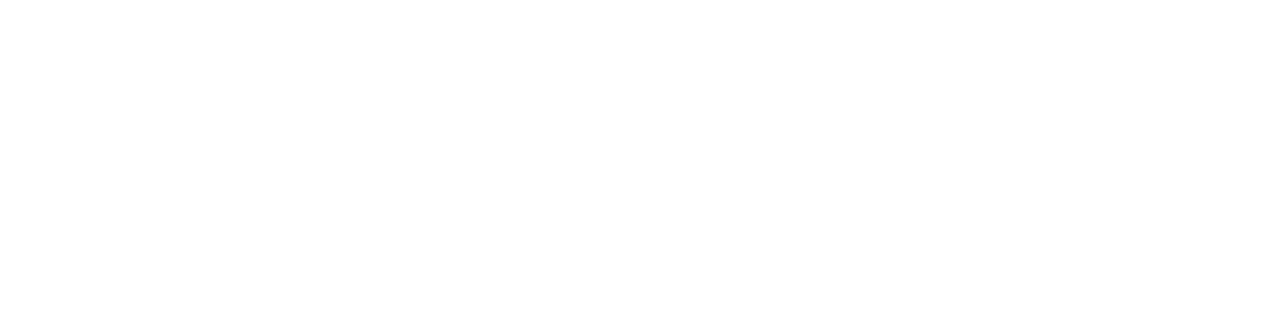
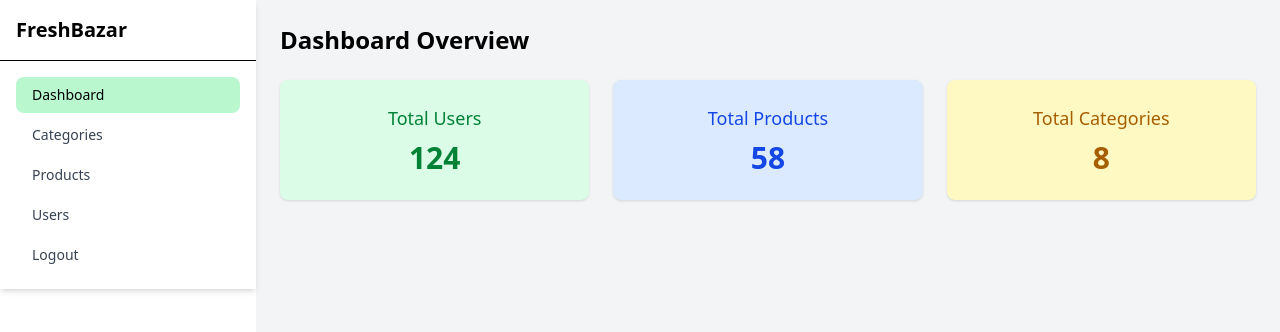
Before and after one commit to Comfortablydumbb/grocery-proj, a React (Vite) app in the folder frontend/: page /admin/dashboard in a window 1280 px wide. Shown: the top 332 px of the page. Built offline with nearby package versions, Linux system fonts and the light colour scheme.

Commit message:
feature: started working on admin pannels

```diff
--- a/frontend/src/App.jsx
+++ b/frontend/src/App.jsx
@@ -15,6 +15,8 @@
 import { Toaster } from "react-hot-toast";
 import VerifyOTP from "./pages/VerifyOtp";
 import PersistLogin from "./hooks/presistLogin";
+import AdminDashboard from "./layouts/AdminLayout";
+import DashboardHome from "./pages/admin/DashboardHome";
 
 const App = () => {
   return (
@@ -49,6 +51,9 @@
           <Route path="/checkout" element={<Checkout />} />
           <Route path="/orders" element={<Orders />} />
         </Route>
+        <Route path="/admin" element={<AdminDashboard />}>
+          <Route path="dashboard" element={<DashboardHome />} />
+        </Route>
       </Route>
     </Routes>
   );
--- /dev/null
+++ b/frontend/src/component/AdminSidebar.jsx
@@ -0,0 +1,60 @@
+import React, { useState } from "react";
+import { NavLink } from "react-router-dom";
+import { Menu, X } from "lucide-react";
+
+const navLinks = [
+  { name: "Dashboard", to: "/admin/dashboard" },
+  { name: "Categories", to: "/admin/categories" },
+  { name: "Products", to: "/admin/products" },
+  { name: "Users", to: "/admin/users" },
+  { name: "Logout", to: "/logout" },
+];
+
+const AdminSidebar = () => {
+  const [isOpen, setIsOpen] = useState(false);
+
+  const toggleSidebar = () => setIsOpen(!isOpen);
+
+  const linkClass = ({ isActive }) =>
+    `block px-4 py-2 rounded-lg text-sm font-medium ${
+      isActive ? "bg-green-200 text-black" : "text-gray-700 hover:bg-gray-100"
+    }`;
+
+  return (
+    <>
+      {/* Mobile Toggle Button */}
+      <div className="md:hidden p-4 flex justify-between items-center bg-white shadow">
+        <h2 className="font-bold text-lg">FreshBazar Admin</h2>
+        <button onClick={toggleSidebar}>
+          {isOpen ? <X className="w-6 h-6" /> : <Menu className="w-6 h-6" />}
+        </button>
+      </div>
+
+      {/* Sidebar */}
+      <div
+        className={`fixed md:static top-0 left-0 z-50 h-full w-64 bg-white shadow-md transform md:translate-x-0 transition-transform duration-200 ease-in-out ${
+          isOpen ? "translate-x-0" : "-translate-x-full md:translate-x-0"
+        }`}
+      >
+        <div className="p-4 border-b text-xl font-bold">FreshBazar</div>
+        <nav className="flex flex-col gap-1 p-4">
+          {navLinks.map((link) => (
+            <NavLink key={link.name} to={link.to} className={linkClass}>
+              {link.name}
+            </NavLink>
+          ))}
+        </nav>
+      </div>
+
+      {/* Overlay on mobile when sidebar is open */}
+      {isOpen && (
+        <div
+          className="fixed inset-0 bg-black bg-opacity-30 z-40 md:hidden"
+          onClick={toggleSidebar}
+        />
+      )}
+    </>
+  );
+};
+
+export default AdminSidebar;
--- /dev/null
+++ b/frontend/src/layouts/AdminLayout.jsx
@@ -0,0 +1,29 @@
+import React from "react";
+import { Link, Outlet } from "react-router-dom";
+import AdminSidebar from "../component/AdminSidebar";
+
+const SidebarItem = ({ to, icon: Icon, label }) => (
+  <Link
+    to={to}
+    className="flex items-center gap-3 p-3 hover:bg-blue-100 rounded transition"
+  >
+    <Icon className="w-5 h-5" />
+    <span>{label}</span>
+  </Link>
+);
+
+const AdminDashboard = () => {
+  return (
+    <div className="flex min-h-screen">
+      {/* Sidebar */}
+      <AdminSidebar />
+
+      {/* Main Content */}
+      <main className="flex-1 bg-gray-100 p-6">
+        <Outlet />
+      </main>
+    </div>
+  );
+};
+
+export default AdminDashboard;
--- a/frontend/src/pages/Login.jsx
+++ b/frontend/src/pages/Login.jsx
@@ -56,7 +56,7 @@
       if (role.includes("customer")) {
         navigate("/"); // Redirect to homepage or dashboard after successful login
       } else if (role.includes("admin")) {
-        navigate("/admin/dashboard");
+        navigate("/admin/home");
       } else {
         navigate("/");
       }
--- /dev/null
+++ b/frontend/src/pages/admin/DashboardHome.jsx
@@ -0,0 +1,43 @@
+import React from "react";
+
+const stats = [
+  {
+    label: "Total Users",
+    value: 124,
+    color: "bg-green-100",
+    textColor: "text-green-700",
+  },
+  {
+    label: "Total Products",
+    value: 58,
+    color: "bg-blue-100",
+    textColor: "text-blue-700",
+  },
+  {
+    label: "Total Categories",
+    value: 8,
+    color: "bg-yellow-100",
+    textColor: "text-yellow-700",
+  },
+];
+
+const DashboardHome = () => {
+  return (
+    <div>
+      <h1 className="text-2xl font-semibold mb-6">Dashboard Overview</h1>
+      <div className="grid grid-cols-1 sm:grid-cols-2 lg:grid-cols-3 gap-6">
+        {stats.map((stat, index) => (
+          <div
+            key={index}
+            className={`p-6 rounded-lg shadow ${stat.color} ${stat.textColor} text-center`}
+          >
+            <p className="text-lg font-medium">{stat.label}</p>
+            <p className="text-3xl font-bold mt-2">{stat.value}</p>
+          </div>
+        ))}
+      </div>
+    </div>
+  );
+};
+
+export default DashboardHome;
```
